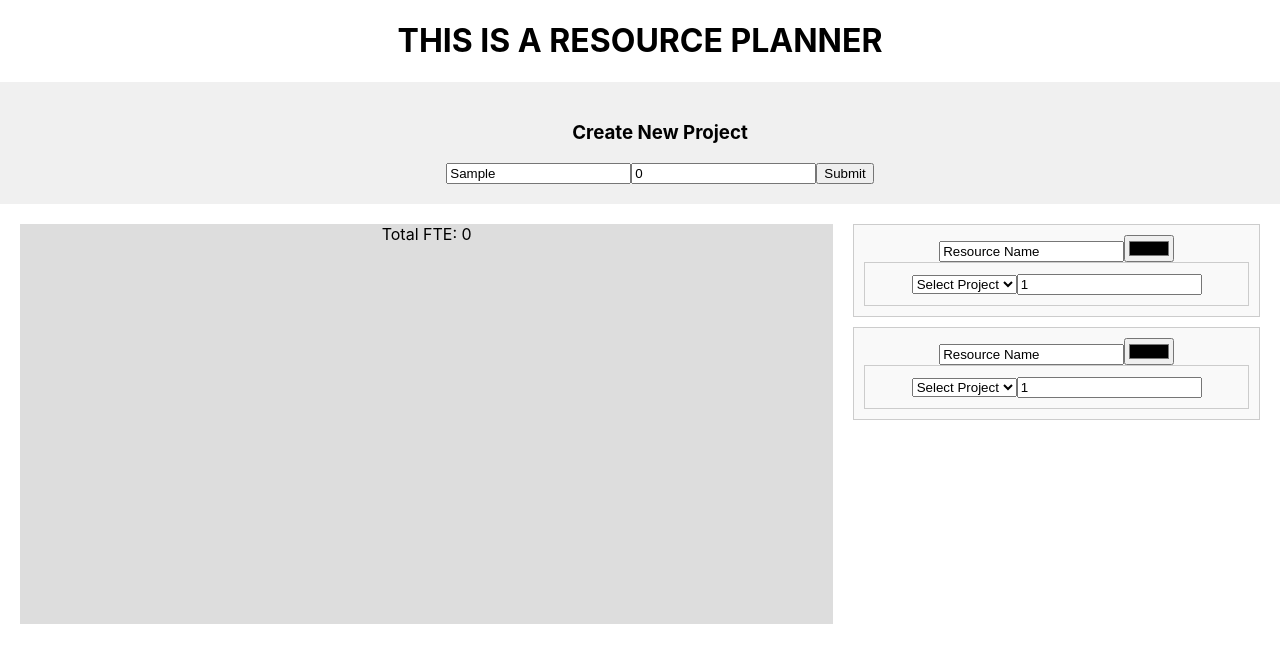
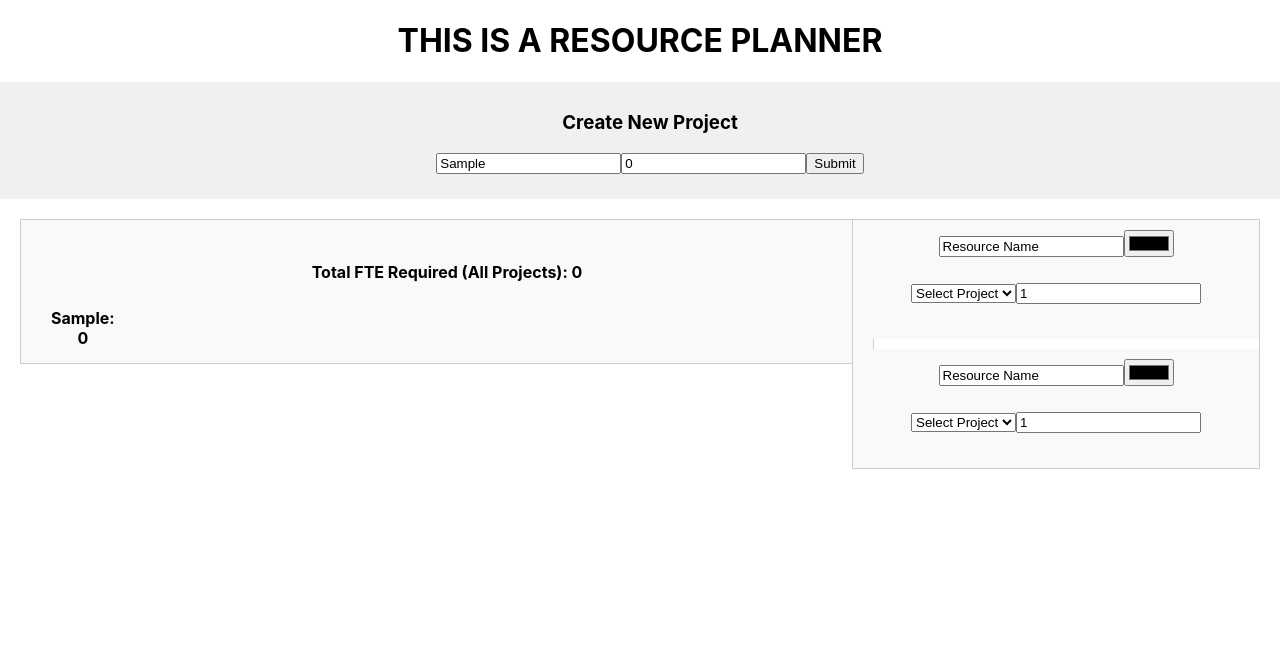
Before and after one commit to heyimannie/anniesresourceplanner, a React (Create React App) app: page / in a window 1280 px wide. Both pictures are taken after typing "Sample" into the empty fields and a click on the button "Submit". Shown: the top 662 px of the page. Built offline with nearby package versions, Linux system fonts and the light colour scheme.

Commit message:
bar chart changes

```diff
--- a/src/App.css
+++ b/src/App.css
@@ -6,8 +6,12 @@
 
 .create-new-project {
   width: 100%;
-  padding: 20px;
+  padding: 10px;
   background-color: #f0f0f0;
+}
+
+input {
+  margin-bottom: 15px;
 }
 
 .main-content {
@@ -21,17 +25,47 @@
   padding-right: 20px;
 }
 
+.bar-chart-container {
+  width: 100%;
+  padding: 20px;
+  background-color: #f9f9f9;
+  border: 1px solid #ccc;
+}
+
+.bars {
+  margin-top: 20px;
+}
+
+.bar-wrapper {
+  margin-bottom: 10px;
+}
+
+.bar {
+  height: 30px;
+  position: relative;
+  background-color: #ccc;
+  transition: width 0.3s ease-in-out;
+}
+
+.bar-label {
+  position: absolute;
+  left: 10px;
+  top: 5px;
+  color: #000;
+  font-weight: bold;
+}
+
 .resources {
   flex: 1;
   display: flex;
   flex-direction: column;
   gap: 10px;
+  border: 1px solid #ccc;
 }
 
 .resource-fte-box {
   padding: 10px;
   background-color: #f9f9f9;
-  border: 1px solid #ccc;
 }
 
 .bar-chart-placeholder {
--- a/src/App.js
+++ b/src/App.js
@@ -8,12 +8,7 @@ function App() {
 
   const [data, setData] = useState({
     projects: [
-      {
-        name: 'project 1', fte: 0.0
-      },
-      {
-        name: 'project B', fte: 0.0
-      }
+
     ],
     resources: [{name: 'Resource Name', projects: [{name: 'test'}]}, {name: 'Resource Name', projects: [{name: 'test'}]}]
   });
--- a/src/components/BarChart.js
+++ b/src/components/BarChart.js
@@ -1,9 +1,30 @@
 import React from 'react';
 
-const BarChart = (projects) => {
-  let total = 0
-  projects.projects.map((project) => {total += project.fte})
-  return <div className="bar-chart-placeholder">Total FTE: {total}</div>;
+const BarChart = ({ projects }) => {
+  let total = projects.reduce((sum, project) => sum + project.fte, 0);
+
+  return (
+    <div className="bar-chart-container">
+      <h4>Total FTE Required (All Projects): {total}</h4>
+      <div className="bars">
+        {projects.map((project, index) => {
+          const barWidth = (project.fte / total) * 100 || 0; // Calculate width as a percentage
+          return (
+            <div key={index} className="bar-wrapper">
+              <div
+                className="bar"
+                style={{ width: `${barWidth}%`, backgroundColor: '#ccc' }}
+              >
+                <span className="bar-label">
+                  {project.name}: {project.fte}
+                </span>
+              </div>
+            </div>
+          );
+        })}
+      </div>
+    </div>
+  );
 };
 
 export default BarChart;
--- a/src/components/ResourceFTEBox/ResourceFTEBox.js
+++ b/src/components/ResourceFTEBox/ResourceFTEBox.js
@@ -10,7 +10,7 @@ export const ResourceFTEBox = ({ projects, resource }) => {
         type="text"
         placeholder="Resource Name"
         value={resource.name}
-        onChange={(e) => {}}
+        onChange={(e) => {resource.name = e.target.value}}
       />
       <input
         type="color"
```
